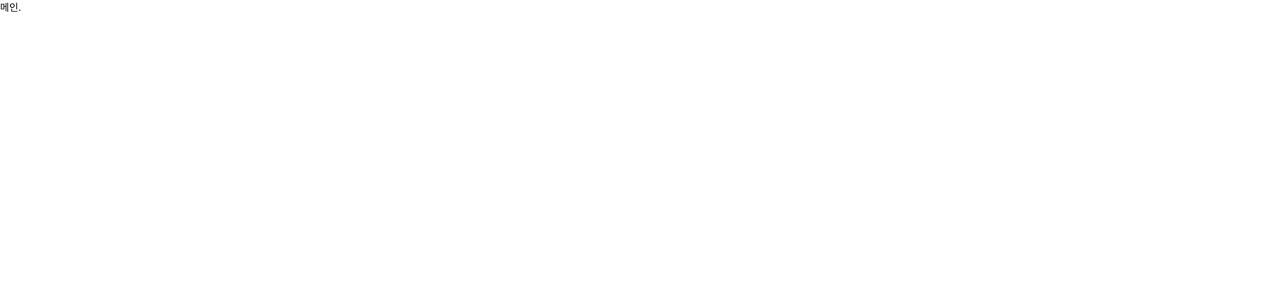
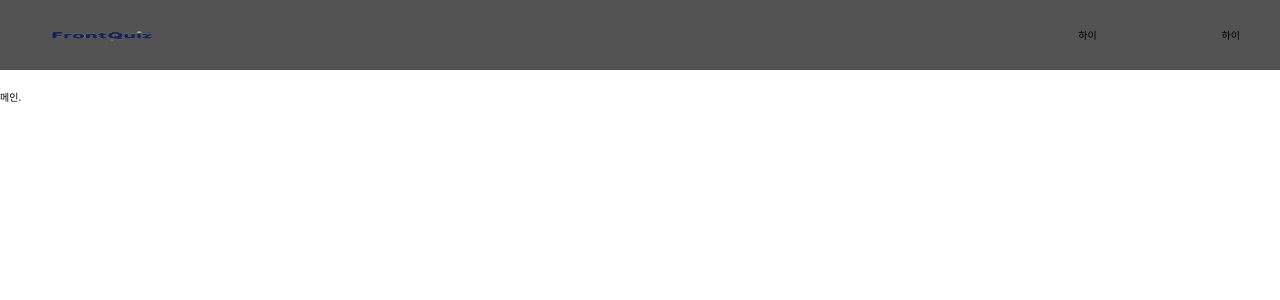
Before and after one commit to evaain706/front-quiz, a React (Vite) app: page / in a window 1280 px wide. Shown: the top 300 px of the page. Built offline with nearby package versions, Linux system fonts and the light colour scheme; a web font is replaced by a local one.

Commit message:
헤더 컴포넌트

```diff
--- a/src/App.tsx
+++ b/src/App.tsx
@@ -1,4 +1,5 @@
 
+import Header from './Components/Header';
 import './index.css';
 
 function App() {
@@ -7,6 +8,7 @@ function App() {
   return (
     <>
       <div>
+        <Header/>
       <h2>메인.</h2>
       </div>
     </>
--- /dev/null
+++ b/src/Components/Header.tsx
@@ -0,0 +1,27 @@
+import LogoImg from '/logo.png'
+
+
+const Header = () => {
+
+return(
+    <div className="w-full py-[1rem] px-[4rem] bg-gray-200 mb-[2rem] flex items-center justify-between ">
+
+
+        <img src={LogoImg} className='w-50 h-20 aspect-auto'/>
+
+        <div className='flex gap-20 md:gap-50'>
+          <h2>하이</h2>
+
+        <h2>하이</h2>
+        </div>
+
+
+
+
+    </div>
+)
+
+
+}
+
+export default Header;
```
Also changed, not shown: public/logo.png (added), 1 other file (tests, documents, lock files or other folders).
